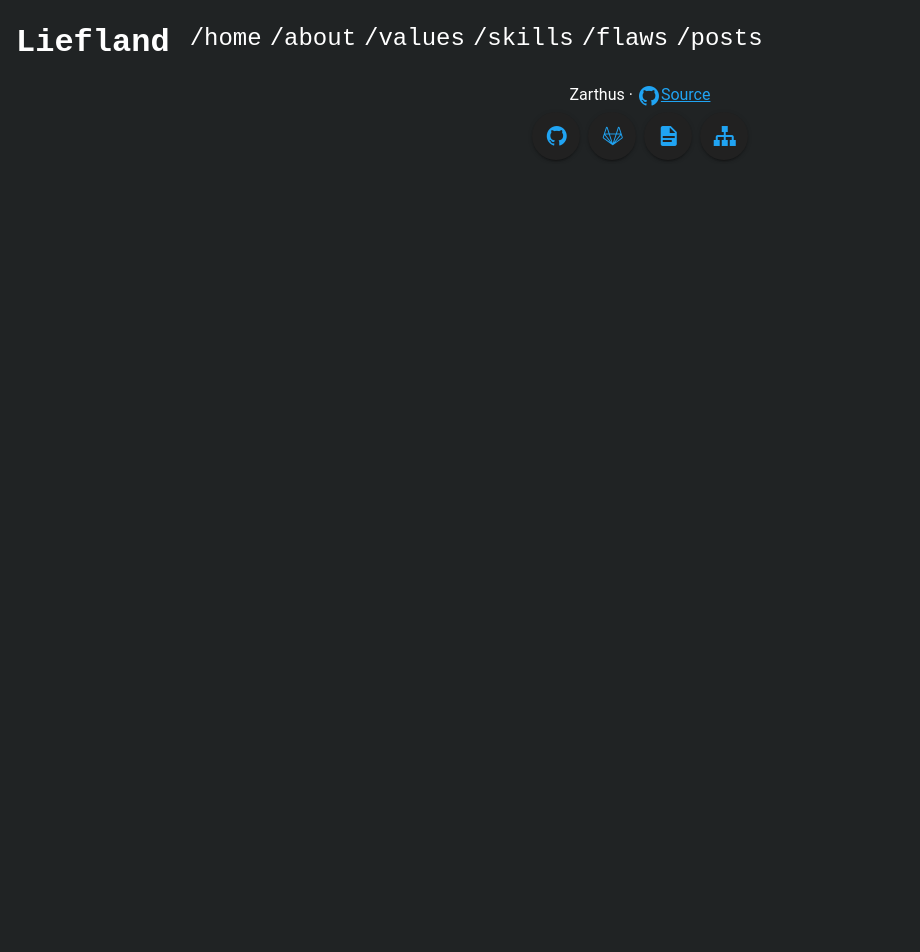
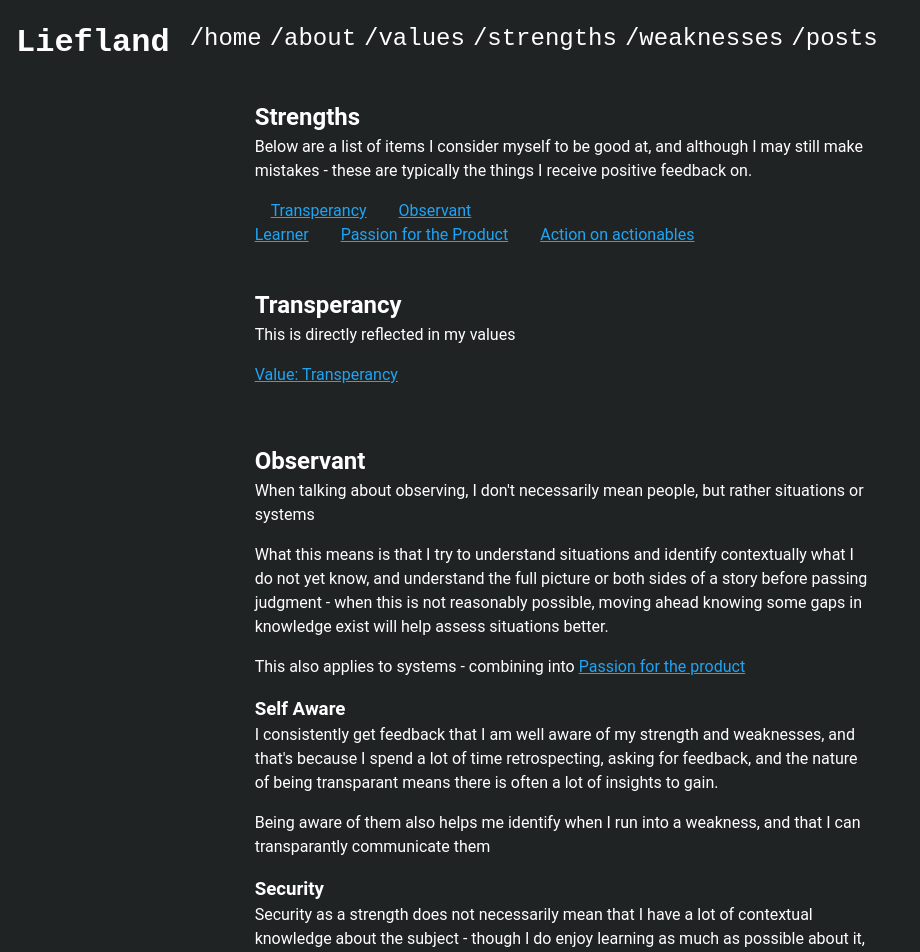
Before and after one commit to Zarthus/nomenclature, a Vue app: page /strengths in a window 1280 px wide. Shown: the top 952 px of the page, without its empty margins (0-920 px from the left). Before the commit the page ends 800 px from the top, so only its background shows below. Built offline with nearby package versions, Linux system fonts and the light colour scheme.

Commit message:
refactoring & implement strengths
refactored skills and flaws into strengths and weaknesses

```diff
--- a/public/api.json
+++ b/public/api.json
@@ -4,8 +4,8 @@
     "home": "/",
     "about": "/about",
     "values": "/values",
-    "skills": "/skills",
-    "flaws": "/flaws",
+    "strengths": "/strengths",
+    "weaknesses": "/weaknesses",
     "posts": "/posts",
 
     "links": {
--- a/src/router/index.ts
+++ b/src/router/index.ts
@@ -20,14 +20,14 @@ const router = createRouter({
             component: () => import('../views/ValuesView.vue'),
         },
         {
-            path: '/skills',
-            name: 'skills',
-            component: () => import('../views/SkillsView.vue'),
+            path: '/strengths',
+            name: 'strengths',
+            component: () => import('../views/StrengthsView.vue'),
         },
         {
-            path: '/flaws',
-            name: 'flaws',
-            component: () => import('../views/FlawsView.vue'),
+            path: '/weaknesses',
+            name: 'weaknesses',
+            component: () => import('../views/WeaknessesView.vue'),
         },
         {
             path: '/posts',
--- a/src/views/HomeView.vue
+++ b/src/views/HomeView.vue
@@ -32,12 +32,16 @@ import LatestPost from '../components/LatestPost.vue';
                 </v-row>
                 <v-row>
                     <v-col>
-                        <h2>Skills</h2>
-                        <p><z-link href="/skills">Some of the things I think I'm good at</z-link></p>
+                        <h2>Strengths</h2>
+                        <p><z-link href="/strengths">Some of the things I think I'm good at</z-link></p>
                     </v-col>
                     <v-col>
-                        <h2>Flaws</h2>
-                        <p><z-link href="/flaws">I'm not perfect, here's some of the things I'm not good at</z-link></p>
+                        <h2>Weaknesses</h2>
+                        <p>
+                            <z-link href="/weaknesses"
+                                >I'm not perfect, here's some of the things I'm not good at</z-link
+                            >
+                        </p>
                     </v-col>
                 </v-row>
 
--- /dev/null
+++ b/src/views/StrengthsView.vue
@@ -0,0 +1,157 @@
+<script setup lang="ts">
+const strengths = ['Transperancy', 'Observant', 'Learner', 'Passion for the Product', 'Action on actionables'];
+</script>
+
+<template>
+    <div class="values">
+        <v-container>
+            <v-row>
+                <v-col class="column" offset="2">
+                    <h2>Strengths</h2>
+                    <p>
+                        Below are a list of items I consider myself to be good at, and although I may still make
+                        mistakes - these are typically the things I receive positive feedback on.
+                    </p>
+                    <span v-for="(value, index) in strengths" :key="index" id="strengths-tableofcontents">
+                        <br v-if="index == Math.floor(strengths.length / 2)" />
+                        <z-link :href="`#${value.toLowerCase().replace(/[^a-z]+/g, '-')}`"> {{ value }} </z-link>
+                    </span>
+                </v-col>
+            </v-row>
+
+            <v-row>
+                <v-col class="column" offset="2">
+                    <h2 id="transperancy">Transperancy</h2>
+                    <p>This is directly reflected in my values</p>
+                    <p><z-link href="values#transperancy">Value: Transperancy</z-link></p>
+                </v-col>
+            </v-row>
+
+            <v-row>
+                <v-col class="column" offset="2">
+                    <h2 id="observant">Observant</h2>
+                    <p>
+                        When talking about observing, I don't necessarily mean people, but rather situations or systems
+                    </p>
+                    <p>
+                        What this means is that I try to understand situations and identify contextually what I do not
+                        yet know, and understand the full picture or both sides of a story before passing judgment -
+                        when this is not reasonably possible, moving ahead knowing some gaps in knowledge exist will
+                        help assess situations better.
+                    </p>
+                    <p>
+                        This also applies to systems - combining into
+                        <z-link href="/strengths#passion-for-the-product">Passion for the product</z-link>
+                    </p>
+                    <h3>Self Aware</h3>
+                    <p>
+                        I consistently get feedback that I am well aware of my strength and weaknesses, and that's
+                        because I spend a lot of time retrospecting, asking for feedback, and the nature of being
+                        transparant means there is often a lot of insights to gain.
+                    </p>
+                    <p>
+                        Being aware of them also helps me identify when I run into a weakness, and that I can
+                        transparantly communicate them
+                    </p>
+                    <h3>Security</h3>
+                    <p>
+                        Security as a strength does not necessarily mean that I have a lot of contextual knowledge about
+                        the subject - though I do enjoy learning as much as possible about it, but rather that I can
+                        identify weaknesses in processes and point them out.
+                    </p>
+                    <h3>Debugging</h3>
+                    <p>
+                        A side-effect from most of the above is that I tend to be pretty good at navigating and
+                        reasoning through systems and figuring out problems with it.
+                    </p>
+                </v-col>
+            </v-row>
+
+            <v-row>
+                <v-col class="column" offset="2">
+                    <h2 id="learner">Learner</h2>
+                    <p>
+                        There's an incredible passion burning within me to learn, and it's something I'll never really
+                        get bored of - there's a saying where if you didn't learn anything in a day, you haven't lived
+                        that day, while it's not as binary as that, there's a great deal of truth to it.
+                    </p>
+                    <p>
+                        Typically when I have questions, I try to ask them, figure them out on my own, or add them to a
+                        TODO list for later review
+                    </p>
+                    <p>This strength correlates to a few of my values:</p>
+                    <p>
+                        <z-link href="/values#be-the-best-version-of-yourself">
+                            Value: Be The Best Version of Yourself
+                        </z-link>
+                    </p>
+                    <p><z-link href="/values#iteration">Value: Iteration</z-link></p>
+                </v-col>
+            </v-row>
+
+            <v-row>
+                <v-col class="column" offset="2">
+                    <h2 id="passion-for-the-product">Passion for the Product</h2>
+                    <p>
+                        Piggybacking off off the above strengths: Observant and Learner, one of the things I am
+                        passionate about is using what I make (also known as Dogfooding)
+                    </p>
+                    <p>
+                        I enjoy understanding the nitty gritty, how to use products, so that I can deliver concrete and
+                        actionable feedback
+                    </p>
+                    <h3>Ally of Product &amp; Design</h3>
+                    <p>
+                        I have historically been very involved with Product and Design to assist with making the best
+                        product possible together, providing feedback early on in the processes and making small
+                        comments that ensure that the deliverable will be even better. Things like "I can see X as a
+                        potential issue, and I think if we do Y it will be even better/faster"
+                    </p>
+                    <h3>Considering the minority groups</h3>
+                    <p>
+                        There is a bias towards data driven development in this world, and I try to include our minority
+                        friends as best as possible when brainstorming about new additions based on data, where it makes
+                        sense
+                    </p>
+                    <h3>Be Ethical</h3>
+                    <p>
+                        While there is no direct value that touches on this strength, a close relationship does exist
+                        for <z-link href="/values#be-ethical">Value: Be Ethical</z-link>
+                    </p>
+                </v-col>
+            </v-row>
+
+            <v-row>
+                <v-col class="column" offset="2">
+                    <h2 id="action-on-actionables">Action on Actionables</h2>
+                    <p>To me, this is about a three step process:</p>
+                    <p>1. Identify actionables</p>
+                    <p>2. Determine if they are worth acting on.</p>
+                    <p>3. Ensure it gets done.</p>
+                    <p>
+                        I have been very successful in getting things done efficiently, or to inspire other people with
+                        getting things across the finish line, whereas my enthousiasm sometimes can also lead to
+                        <z-link href="/weaknesses#impact">lack of significant impact</z-link> or
+                        <z-link href="/weaknesses#scatterbrained">it being a distraction</z-link>, I have learned to
+                        properly timebox these elements to ensure I don't overcommit.
+                    </p>
+                </v-col>
+            </v-row>
+        </v-container>
+    </div>
+</template>
+
+<style scoped>
+p {
+    margin-bottom: 1rem;
+}
+
+.column {
+    margin-top: 1rem;
+    max-width: 50vw;
+}
+
+#strengths-tableofcontents {
+    margin: 1rem;
+}
+</style>
--- a/src/views/FlawsView.vue
+++ b/src/views/WeaknessesView.vue
@@ -1,22 +1,22 @@
 <script setup lang="ts">
-const flaws = ['Perfectionist', 'Too Verbose', 'Scatterbrained', 'Impact', 'Poor Heat Resistance'];
+const weaknesses = ['Perfectionist', 'Too Verbose', 'Scatterbrained', 'Impact', 'Poor Heat Resistance'];
 </script>
 
 <template>
-    <div class="flaws">
+    <div class="weaknesses">
         <v-container>
             <v-row>
                 <v-col class="column" offset="2">
-                    <h2>Flaws</h2>
+                    <h2>Weaknesses</h2>
                     <p>
-                        The below list are flaws (and subflaws) I've figured out about myself, being aware of them will
-                        help you engage with me, but noting them down also helps me keep myself accountable.
+                        The below list are weaknesses (and subweaknesses) I've figured out about myself, being aware of
+                        them will help you engage with me, but noting them down also helps me keep myself accountable.
                     </p>
                     <p>
-                        While I try not to be aware of these, they are flaws because I'm not very good at them, if you
-                        observe the following behaviour from me feel free to mention it.
+                        While I try not to be aware of these, they are weaknesses because I'm not very good at them, if
+                        you observe the following behaviour from me feel free to mention it.
                     </p>
-                    <span id="flaws-tableofcontents" v-for="(flaw, index) in flaws" :key="index">
+                    <span id="weaknesses-tableofcontents" v-for="(flaw, index) in weaknesses" :key="index">
                         <z-link :href="`#${flaw.toLowerCase().replace(/[^a-z]+/g, '-')}`"> {{ flaw }} </z-link>
 
                         <br v-if="index === 2" />
@@ -66,7 +66,7 @@ p {
     max-width: 50vw;
 }
 
-#flaws-tableofcontents {
+#weaknesses-tableofcontents {
     margin: 1rem;
 }
 </style>
```
Also changed, not shown: public/markdown/home/writer.md (+1 -1 lines), src/views/SkillsView.vue (deleted, +0 -64 lines), src/views/ValuesView.vue (+4 -3 lines).
